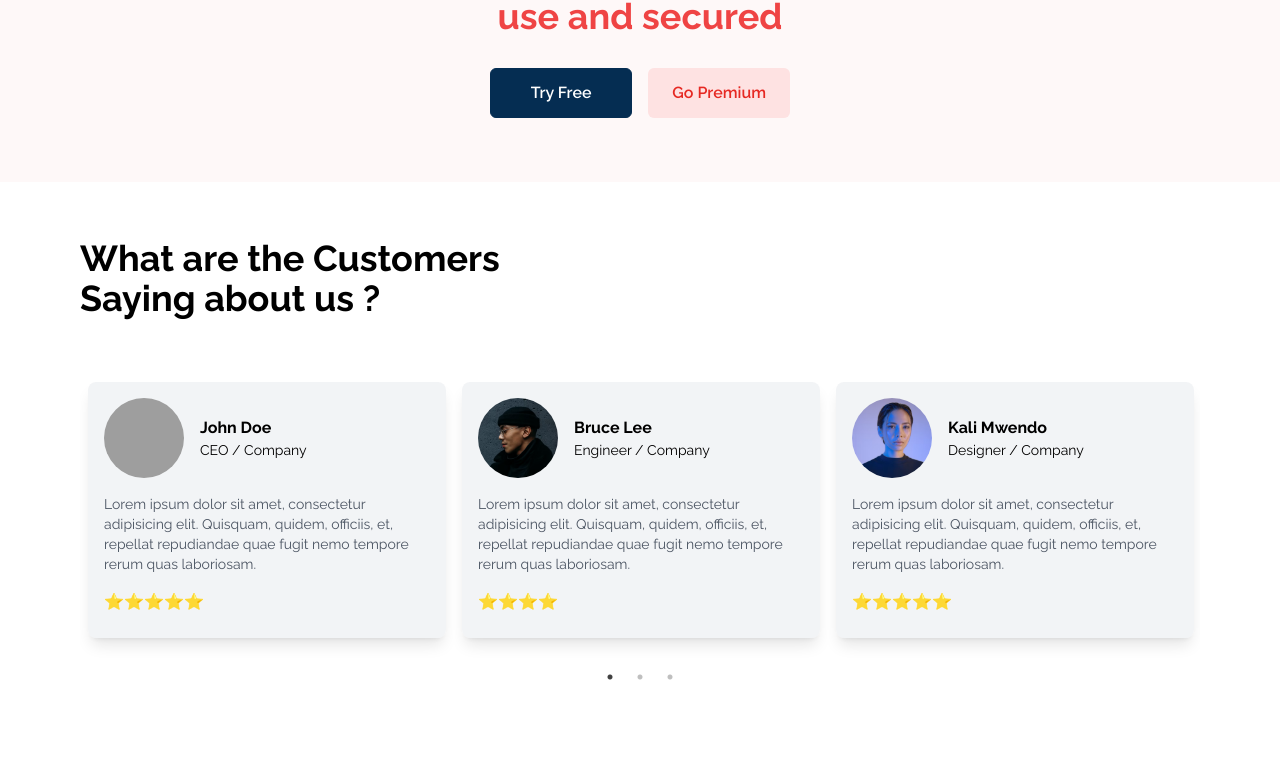
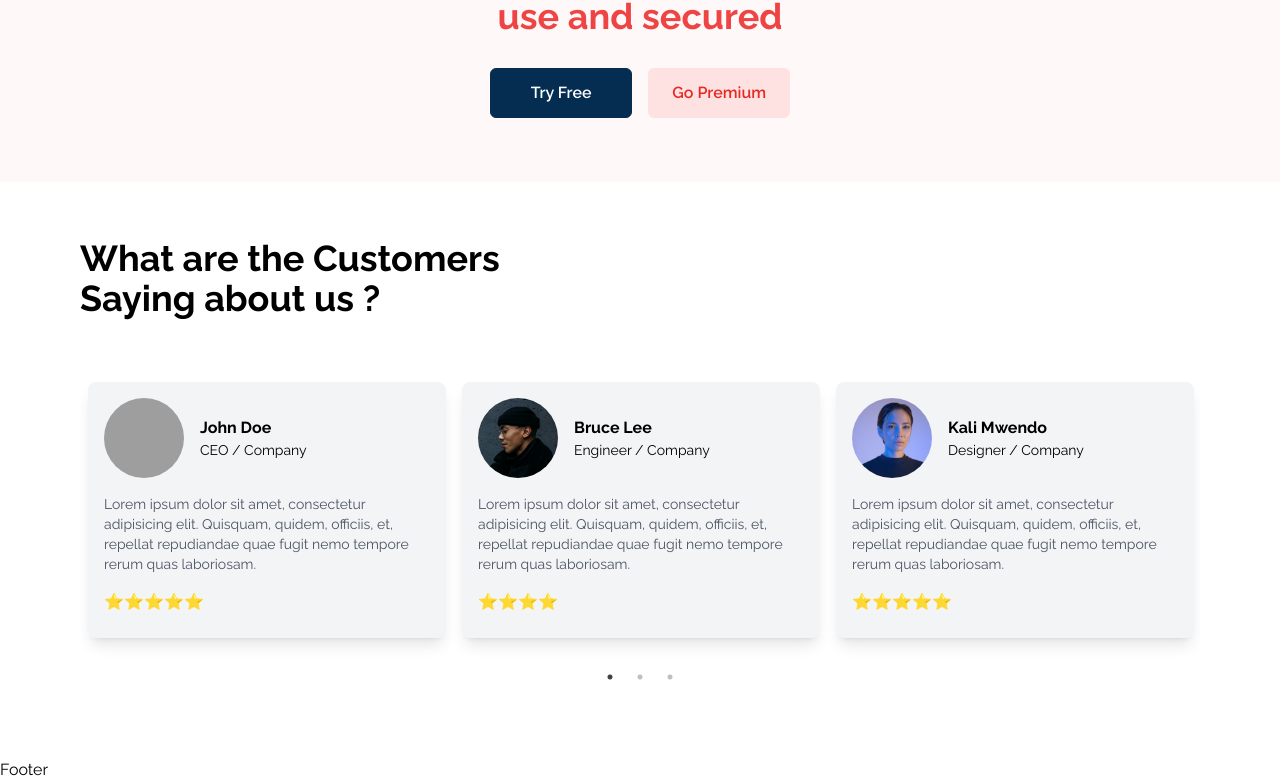
Before and after one commit to EmKbHD/TodoList-CRUD, a React (Vite) app: page / in a window 1280 px wide. Shown: the part 3007-3789 px from the top of the page. Before the commit the page ends 3765 px from the top, so only its background shows below. Built offline with nearby package versions, Linux system fonts and the light colour scheme; grey boxes are pictures that could not be loaded; a web font is replaced by a local one.

Commit message:
footer first commit

```diff
--- a/src/App.tsx
+++ b/src/App.tsx
@@ -6,6 +6,7 @@
 import Banners from './components/Banners/Banners'
 import VotePool from './components/VotePool/VotePool'
 import Testimonials from './components/Testimonials/Testimonials'
+import Footer from './components/Footer/Footer'
 
 const bgStyle = {
     backgroundImage: `url(${BgImage})`,
@@ -26,6 +27,7 @@
             <Banners />
             <VotePool />
             <Testimonials />
+            <Footer />
         </div>
     )
 }
--- /dev/null
+++ b/src/components/Footer/Footer.tsx
@@ -0,0 +1,5 @@
+const Footer = () => {
+    return <div>Footer</div>
+}
+
+export default Footer
--- a/src/mockUpData/data.ts
+++ b/src/mockUpData/data.ts
@@ -1,10 +1,13 @@
+// Features import
 import {	PresentationChartLineIcon} from '@heroicons/react/24/solid'
 import {ShieldCheckIcon} from '@heroicons/react/24/solid'
 import {ClockIcon} from '@heroicons/react/24/solid'
 import {NewspaperIcon} from '@heroicons/react/24/solid'
 import {ChevronRightIcon} from '@heroicons/react/24/solid'
+// banners import
 import Dashboard from "../assets/admin-dashboard.png"
 import carteVote from "../assets/carte-de-vote.png"
+// testimonials import
 import photo1 from "../assets/photo-1.png"
 import photo2 from "../assets/photo-2.png"
 import photo3 from "../assets/photo-3.png"
```
